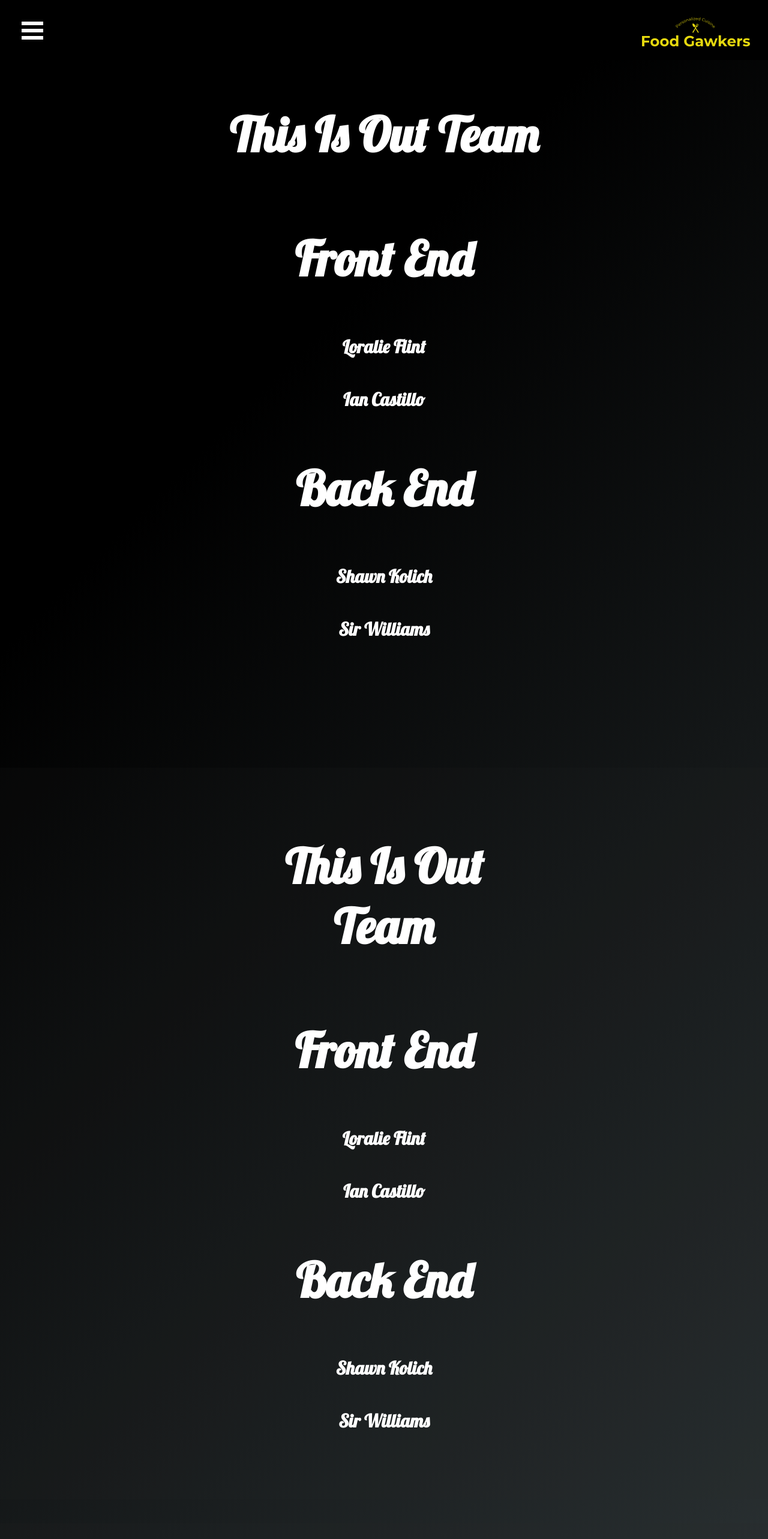
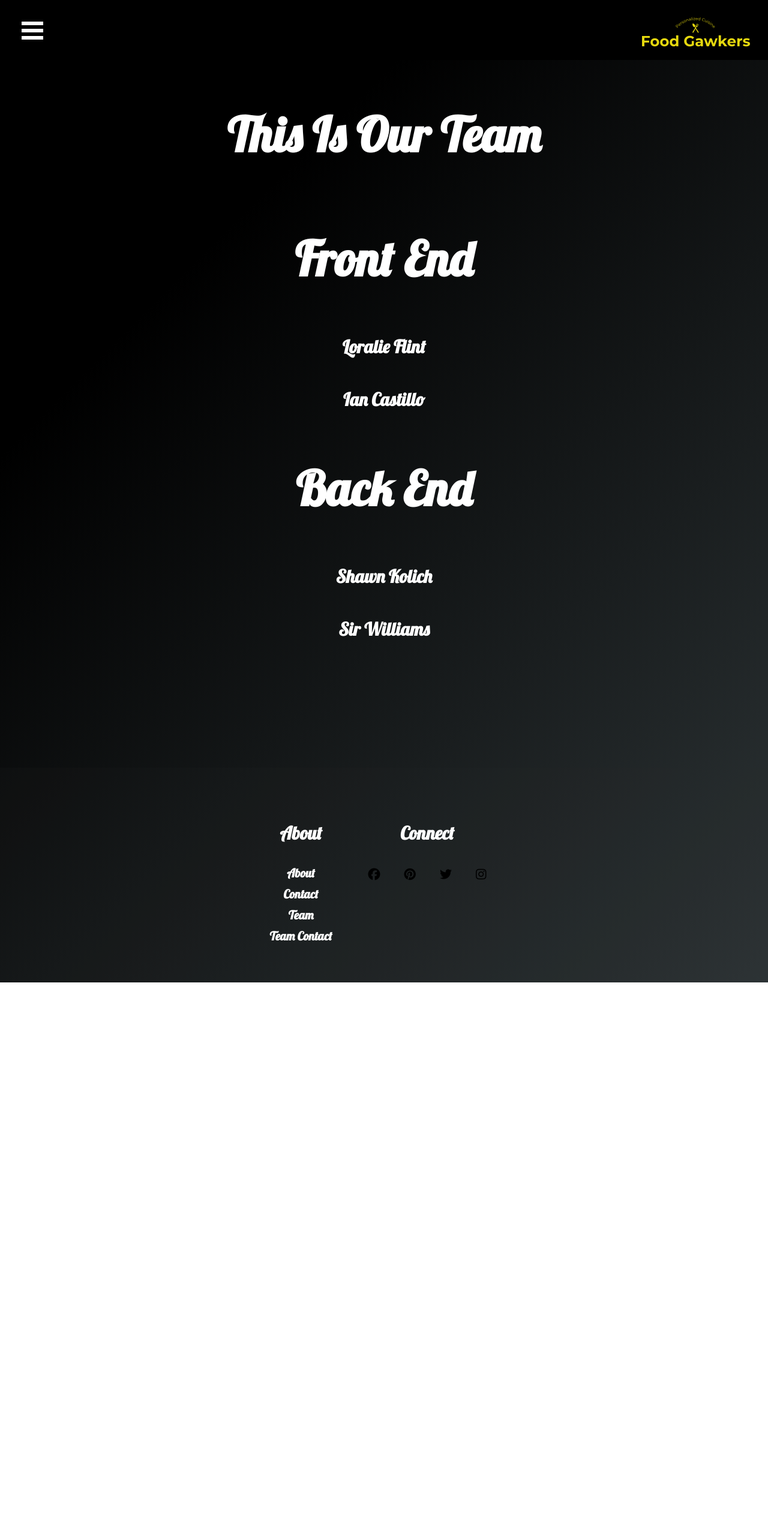
Before and after one commit to chef-portfolio-team/reactapp, a React (Create React App) app in the folder chef-portfolio/: page /team in a window 1280 px wide. Shown: the top 2566 px of the page at 60% size. After the commit the page ends 1638 px from the top, so only its background shows below. Built offline with nearby package versions, Linux system fonts and the light colour scheme; a web font is replaced by a local one.

Commit message:
Fixing repetition

```diff
--- a/chef-portfolio/src/components/About/About.css
+++ b/chef-portfolio/src/components/About/About.css
@@ -100,7 +100,7 @@
 }
 
 .contact-info .github{
-    color: black;
+    color: rgb(121, 115, 115);
 }
 
 .contact-info .linkedin{
--- a/chef-portfolio/src/components/About/ChefContact.js
+++ b/chef-portfolio/src/components/About/ChefContact.js
@@ -7,7 +7,7 @@ const ChefContact = chefInfo => {
             <link rel="stylesheet" href="https://cdnjs.cloudflare.com/ajax/libs/font-awesome/4.7.0/css/font-awesome.min.css"></link>
             <h1>Chef Contact</h1>
             <h2></h2>
-            <h2>Email: rordanramsayisntreal@gmail.com</h2>
+            <h2>Email: gordanramsayisntreal@gmail.com</h2>
             <h2 className='twitter'>Twitter:
                 <a  href="http://www.twitter.com" class="fa fa-twitter"></a>
             </h2>
--- a/chef-portfolio/src/components/About/Team.js
+++ b/chef-portfolio/src/components/About/Team.js
@@ -4,7 +4,7 @@ import '../About/About.css'
 const Team = teamInfo => {
     return (
         <div className='team-container'>
-            <h1>This Is Out Team</h1>
+            <h1>This Is Our Team</h1>
             <div className='portfolio'>
                 <h1>Front End</h1>
                 <div className='teammate'>
--- a/chef-portfolio/src/components/App.js
+++ b/chef-portfolio/src/components/App.js
@@ -65,28 +65,14 @@ class App extends React.Component {
       </div> */}
         </div>
 
-        {/* Footer */}
-      <div className='footer'>
-            {/* Components */}
-            <div className='about'  >
-              <Route path='/about' exact render={(props) => <About {...props} />} className='about-route' />
-            </div>
-            <div className='chef-contact'  >
-              <Route path='/chef-contact' exact render={(props) => <ChefContact {...props} />} className='chef-contact-route' />
-            </div>
-            <div className='team'>
-              <Route path='/team' exact render={(props) => <Team {...props} />} className='team-route' />
-            </div>
-            <div className='contact'>
-              <Route path='/team-contact' exact render={(props) => <Contact {...props} />} className='team-contact-route' />
-            </div>
+
             {/* <div className='login'>
               <Route path='/login' exact render={(props) => <Login {...props} />} className='login-contact-route' />
             </div>
             <div className='register'>
               <Route path='/register' exact render={(props) => <Register {...props} />} className='register-contact-route' />
             </div> */}
-          </div>
+
 
           {/* Footer */}
           <div className='footer'>
--- a/chef-portfolio/src/components/Home/MenuLinks.js
+++ b/chef-portfolio/src/components/Home/MenuLinks.js
@@ -33,7 +33,7 @@ export default props => {
         <li><Link to={'/Login'} className="nav-link">Login</Link></li>
         <li><Link to={'/Register'} className="nav-link">Register</Link></li>
         <li><Link to={'/chef-contact'} className="nav-link">Contact</Link></li>
-        <li><Link to={'/team'} className="nav-link">Team</Link></li>
+        <li><Link to={'/team-contact'} className="nav-link">Team</Link></li>
         <li><Link to={'/about'} className="nav-link">About</Link></li>
       </StyledList>
 
```
